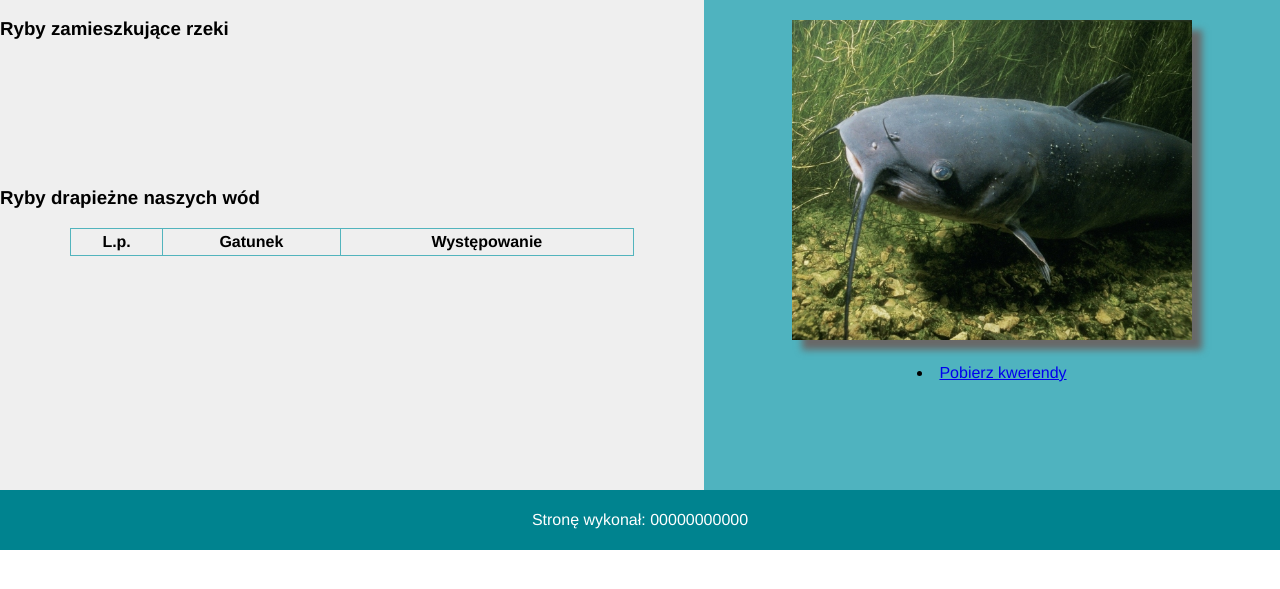
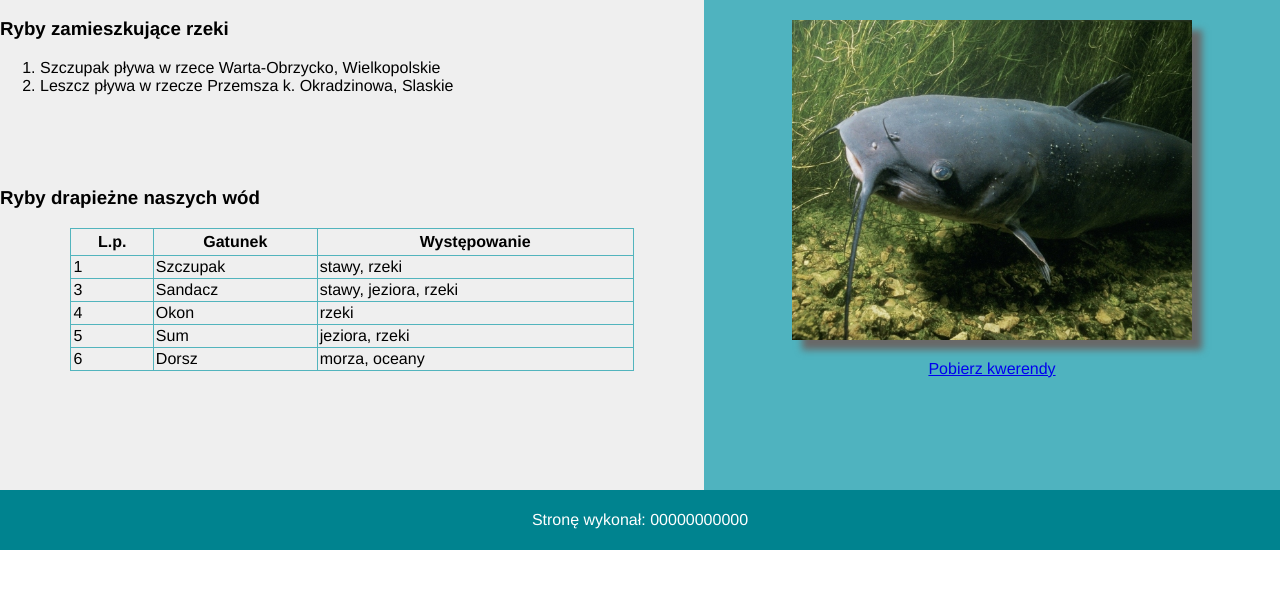
Before and after one commit to KartGameDev/egzamin, a PHP site: page /wedkuj.php in a window 1280 px wide. Shown: the part 114-703 px from the top of the page. Run offline with PHP 8.4, Linux system fonts and the light colour scheme; lists and menus that the app fills with data are empty.

Commit message:
poprawki wędkowanie

```diff
--- a/egzamin_ww/restauracja.html
+++ b/egzamin_ww/restauracja.php
@@ -1,5 +1,5 @@
 <!DOCTYPE html>
-<html lang="en">
+<html lang="pl">
 <head>
     <meta charset="UTF-8">
     <meta http-equiv="X-UA-Compatible" content="IE=edge">
--- a/egzamin_ww/styl_1.css
+++ b/egzamin_ww/styl_1.css
@@ -1,6 +1,6 @@
 body{
     margin:0;
-    padding:0;
+
 }
 
 .ytext{
--- /dev/null
+++ b/spr2/kw1.sql
@@ -0,0 +1 @@
+SELECT id, nazwa, wystepowanie FROM ryby WHERE styl_zycia = 1;
--- /dev/null
+++ b/spr2/kw2.sql
@@ -0,0 +1 @@
+SELECT ryby_id, wymiar_ochronny FROM okres_ochronny WHERE wymiar_ochronny < 30;
--- /dev/null
+++ b/spr2/kw3.sql
@@ -0,0 +1 @@
+SELECT nazwa, wystepowanie, wojewodztwo FROM ryby JOIN lowisko ON ryby.id = lowisko.ryby_id WHERE rodzaj = 3;
--- /dev/null
+++ b/spr2/kw4.sql
@@ -0,0 +1 @@
+ALTER TABLE ryby ADD dobowy_limit TINYINT UNSIGNED NOT NULL DEFAULT 0;
--- a/spr2/kwerendy.txt
+++ b/spr2/kwerendy.txt
@@ -1,3 +1,7 @@
 SELECT id, nazwa, wystepowanie FROM ryby WHERE styl_zycia = 1;
 
 SELECT ryby_id, wymiar_ochronny FROM okres_ochronny WHERE wymiar_ochronny < 30;
+
+SELECT nazwa, wystepowanie, wojewodztwo FROM ryby JOIN lowisko ON ryby.id = lowisko.ryby_id WHERE rodzaj = 3;
+
+ALTER TABLE ryby ADD dobowy_limit TINYINT UNSIGNED NOT NULL DEFAULT 0;
--- a/spr2/styl_1.css
+++ b/spr2/styl_1.css
@@ -52,6 +52,10 @@ table, th, td {
     border: 1px solid #52b4bd;
 }
 
+table tr:hover{
+    background-color: #52b4bd;
+}
+
 .left-bottom table td:hover {
     background-color: #4fb3bf;
 }
@@ -62,6 +66,13 @@ table, th, td {
     width: 45%;
     background-color: #4FB3BF;
     text-align: center;
+    display: flex;
+    flex-direction: column;
+    align-items: center;
+}
+
+ol{
+    list-style-type: decimal;
 }
 
 img{
--- a/spr2/wedkuj.php
+++ b/spr2/wedkuj.php
@@ -3,7 +3,7 @@
 <head>
     <meta charset="UTF-8">
     <title>Wędkowanie</title>
-    <link rel="stylesheet" type="text/css" href="styl_1.css" />
+    <link rel="stylesheet" type="text/css" href="styl_1.css?v=3" />
 </head>
 <body>
     <div id="header">
@@ -14,25 +14,55 @@
             <div id="lewy1">
                 <h3>Ryby zamieszkujące rzeki</h3>
                 <ol>
-                    <?php
-                    ?>
+                    <li>Szczupak pływa w rzece Warta-Obrzycko, Wielkopolskie</li>
+                    <li>Leszcz pływa w rzecze Przemsza k. Okradzinowa, Slaskie</li>
+
                 </ol>
             </div>
             <div id="lewy2">
                 <h3>Ryby drapieżne naszych wód</h3>
                 <table>
-                    <tr>
-                        <th>L.p.</th>
-                        <th>Gatunek</th>
-                        <th>Występowanie</th>
-                    </tr>
+                    <thead>
+                        <tr>
+                            <th>L.p.</th>
+                            <th>Gatunek</th>
+                            <th>Występowanie</th>
+                        </tr>
+                    </thead>
+                    <tbody>
+                        <tr>
+                            <td>1</td>
+                            <td>Szczupak</td>
+                            <td>stawy, rzeki</td>
+                        </tr>
+                        <tr>
+                            <td>3</td>
+                            <td>Sandacz</td>
+                            <td>stawy, jeziora, rzeki</td>
+                        </tr>
+                        <tr>
+                            <td>4</td>
+                            <td>Okon</td>
+                            <td>rzeki</td>
+                        </tr>
+                        <tr>
+                            <td>5</td>
+                            <td>Sum</td>
+                            <td>jeziora, rzeki</td>
+                        </tr>
+                        <tr>
+                            <td>6</td>
+                            <td>Dorsz</td>
+                            <td>morza, oceany</td>
+                        </tr>
+                    </tbody>
                 </table>
             </div>
         </div>
 
         <div id="prawy">
         <img src="ryba1.jpg">
-        <li><a href="kwerendy.txt">Pobierz kwerendy</a></li>
+        <a href="kwerendy.txt">Pobierz kwerendy</a>
         </div>
     </div>
     <div id="footer">
```
